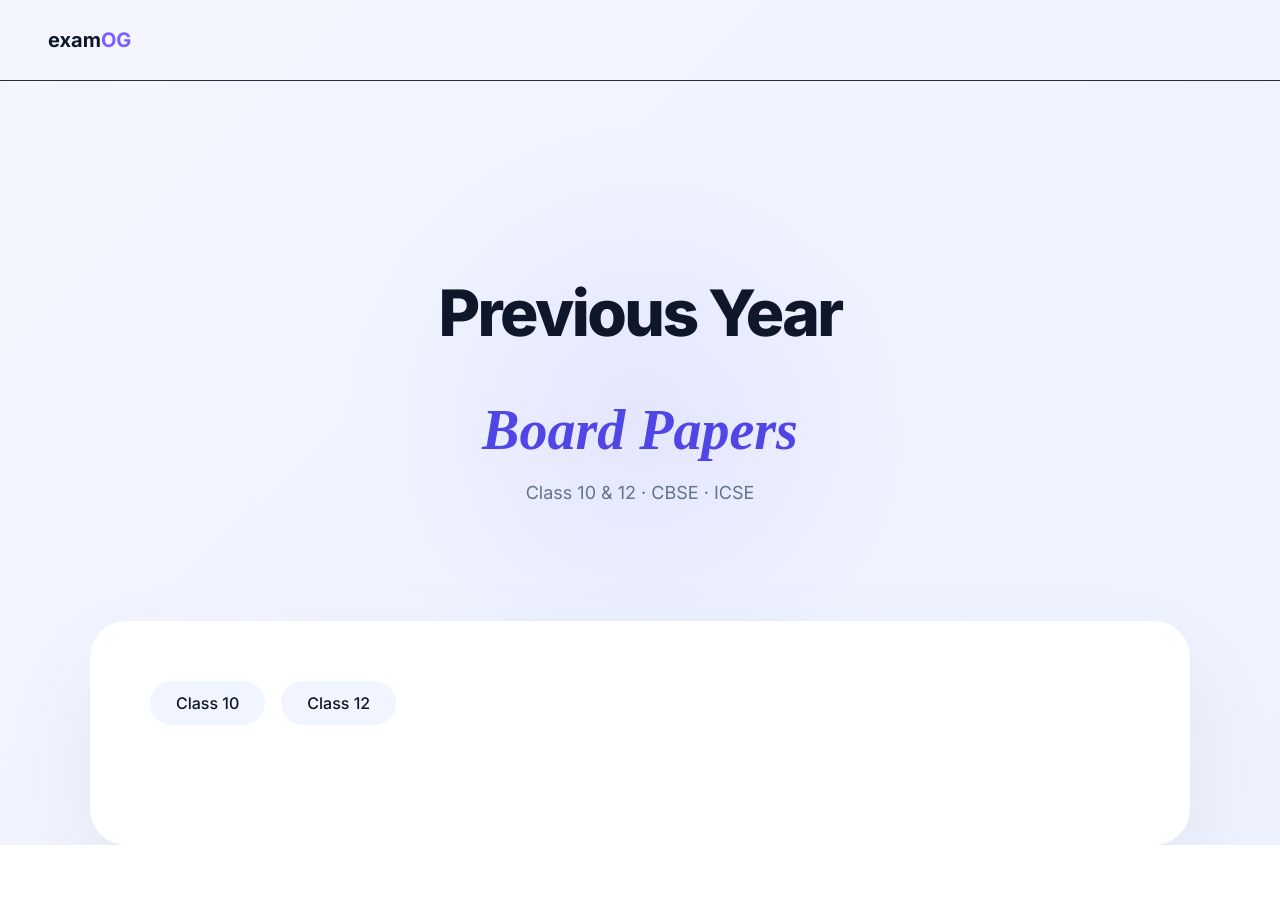
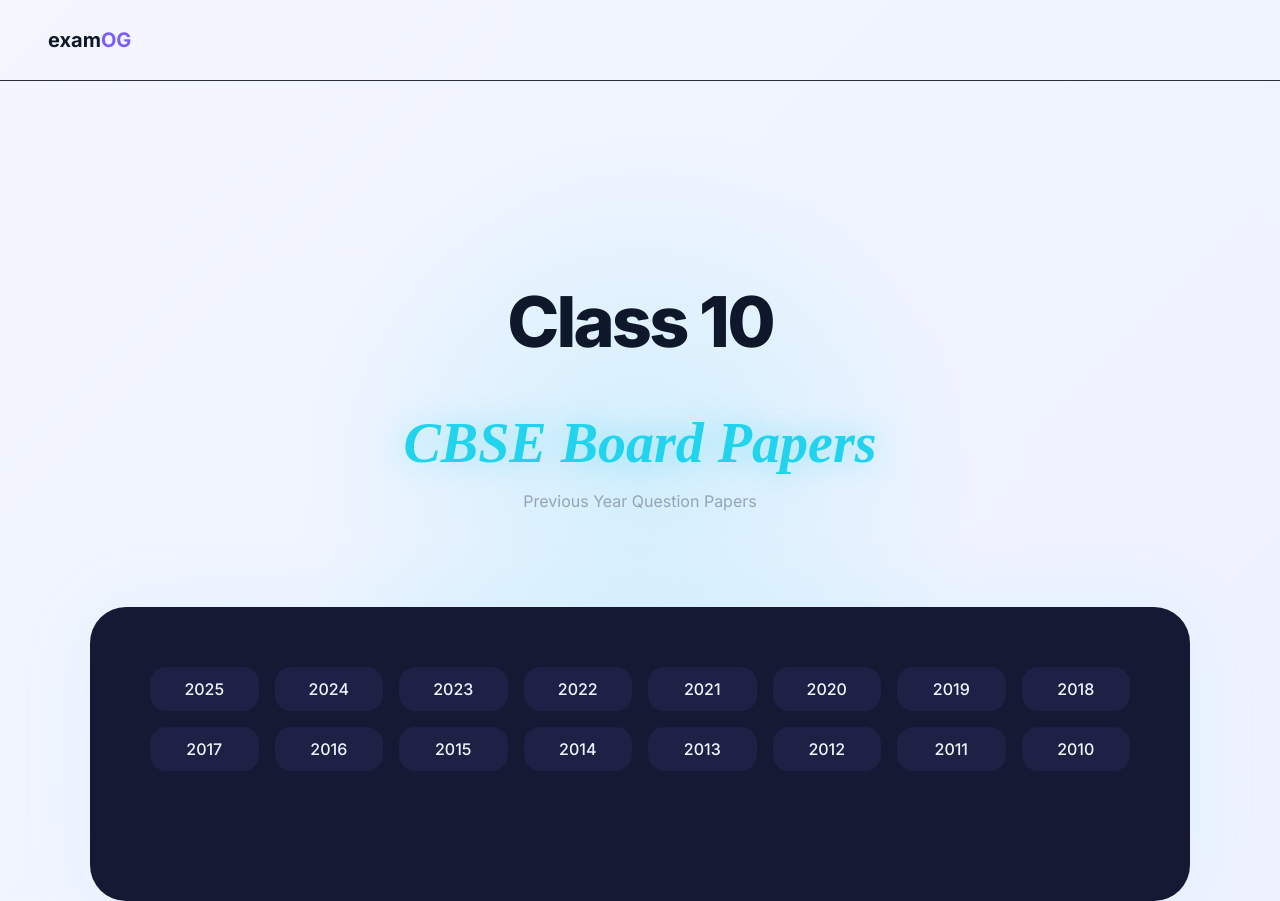
Before and after one commit to jia-nil/examogfrontend, a React (Vite) app: page / in a window 1280 px wide. Before the commit the page ends 845 px from the top, so only its background shows below. Built offline with nearby package versions, Linux system fonts and the light colour scheme; a web font is replaced by a local one.

Commit message:
Update Dashboard.tsx

```diff
--- a/src/pages/Dashboard.tsx
+++ b/src/pages/Dashboard.tsx
@@ -5,23 +5,22 @@ const years = Array.from({ length: 16 }, (_, i) => 2025 - i);
 const subjects = ["Maths", "Science", "English", "SST"];
 
 export default function Dashboard() {
-  const [selectedClass, setSelectedClass] = useState<number | null>(null);
-  const [selectedBoard, setSelectedBoard] = useState<string | null>(null);
   const [selectedYear, setSelectedYear] = useState<number | null>(null);
 
   return (
     <div style={{ minHeight: "100vh", position: "relative" }}>
 
-      {/* Subtle Glow Elements */}
+      {/* Neon Glow Background */}
       <div
         style={{
           position: "absolute",
           top: 120,
           left: "50%",
           transform: "translateX(-50%)",
-          width: 600,
-          height: 600,
-          background: "radial-gradient(circle, rgba(79,70,229,0.08) 0%, transparent 70%)",
+          width: 700,
+          height: 700,
+          background:
+            "radial-gradient(circle, rgba(34,211,238,0.15) 0%, transparent 70%)",
           borderRadius: "50%",
           zIndex: 0,
         }}
@@ -33,20 +32,20 @@ export default function Dashboard() {
       <section
         style={{
           textAlign: "center",
-          padding: "140px 20px 100px",
+          padding: "140px 20px 80px",
           position: "relative",
           zIndex: 1,
         }}
       >
         <h1
           style={{
-            fontSize: 64,
+            fontSize: 70,
             fontWeight: 800,
             letterSpacing: "-0.04em",
             marginBottom: 10,
           }}
         >
-          Previous Year
+          Class 10
         </h1>
 
         <h2
@@ -55,105 +54,40 @@ export default function Dashboard() {
             fontStyle: "italic",
             fontSize: 56,
             fontWeight: 700,
-            color: "#4F46E5",
-            marginBottom: 20,
+            color: "#22D3EE",
+            marginBottom: 16,
+            textShadow: "0 0 30px rgba(34,211,238,0.4)",
           }}
         >
-          Board Papers
+          CBSE Board Papers
         </h2>
 
         <p
           style={{
-            fontSize: 18,
-            color: "#64748B",
+            fontSize: 16,
+            color: "#94A3B8",
           }}
         >
-          Class 10 & 12 · CBSE · ICSE
+          Previous Year Question Papers
         </p>
       </section>
 
-      {/* Main Panel */}
+      {/* Main Container */}
       <div
         style={{
           maxWidth: 1100,
           margin: "0 auto",
           padding: 60,
-          background: "#FFFFFF",
+          background: "#151933",
           borderRadius: 36,
-          boxShadow: "0 40px 100px rgba(15,23,42,0.06)",
+          boxShadow:
+            "0 0 80px rgba(34,211,238,0.08)",
           position: "relative",
           zIndex: 1,
         }}
       >
-        {/* Class & Board */}
-        <div style={{ marginBottom: 60 }}>
-
-          <div style={{ display: "flex", gap: 16, marginBottom: 30 }}>
-            {[10, 12].map((cls) => (
-              <div
-                key={cls}
-                onClick={() => {
-                  setSelectedClass(cls);
-                  setSelectedBoard(null);
-                  setSelectedYear(null);
-                }}
-                style={{
-                  padding: "12px 26px",
-                  borderRadius: 999,
-                  cursor: "pointer",
-                  background:
-                    selectedClass === cls
-                      ? "#4F46E5"
-                      : "#F1F5FF",
-                  color:
-                    selectedClass === cls
-                      ? "#FFFFFF"
-                      : "#0F172A",
-                  fontWeight: 500,
-                  transition: "all 0.2s ease",
-                }}
-              >
-                Class {cls}
-              </div>
-            ))}
-          </div>
-
-          {selectedClass && (
-            <div style={{ display: "flex", gap: 16 }}>
-              {["CBSE", "ICSE"].map((board) => (
-                <div
-                  key={board}
-                  onClick={() => {
-                    setSelectedBoard(board);
-                    setSelectedYear(null);
-                  }}
-                  style={{
-                    padding: "12px 26px",
-                    borderRadius: 999,
-                    cursor: "pointer",
-                    background:
-                      selectedBoard === board
-                        ? "#4F46E5"
-                        : "#F1F5FF",
-                    color:
-                      selectedBoard === board
-                        ? "#FFFFFF"
-                        : "#0F172A",
-                    fontWeight: 500,
-                    transition: "all 0.2s ease",
-                  }}
-                >
-                  {board}
-                </div>
-              ))}
-            </div>
-          )}
-        </div>
-
         {/* Year Grid */}
-        {selectedClass && selectedBoard && (
-          <>
-            <div style={{ marginBottom: 60 }}>
+        <div style={{ marginBottom: 70 }}>
           <div
             style={{
               display: "grid",
@@ -167,20 +101,29 @@ export default function Dashboard() {
                 key={year}
                 onClick={() => setSelectedYear(year)}
                 style={{
-                      padding: "10px 0",
+                  padding: "12px 0",
                   borderRadius: 16,
                   textAlign: "center",
                   cursor: "pointer",
                   background:
                     selectedYear === year
-                          ? "#4F46E5"
-                          : "#F8FAFF",
+                      ? "#22D3EE"
+                      : "#1C2145",
                   color:
                     selectedYear === year
-                          ? "#FFFFFF"
-                          : "#0F172A",
+                      ? "#0F1222"
+                      : "#F1F5FF",
                   fontWeight: 500,
-                      transition: "all 0.2s ease",
+                  transition: "all 0.25s ease",
+                }}
+                onMouseEnter={(e) => {
+                  if (selectedYear !== year) {
+                    e.currentTarget.style.boxShadow =
+                      "0 0 20px rgba(34,211,238,0.4)";
+                  }
+                }}
+                onMouseLeave={(e) => {
+                  e.currentTarget.style.boxShadow = "none";
                 }}
               >
                 {year}
@@ -205,25 +148,29 @@ export default function Dashboard() {
                 style={{
                   padding: 40,
                   borderRadius: 28,
-                      background: "#FFFFFF",
+                  background: "#1C2145",
                   boxShadow:
-                        "0 20px 60px rgba(15,23,42,0.05)",
+                    "0 0 40px rgba(34,211,238,0.05)",
                   cursor: "pointer",
                   transition: "all 0.3s ease",
                 }}
-                    onMouseEnter={(e) =>
-                      (e.currentTarget.style.transform =
-                        "translateY(-6px)")
-                    }
-                    onMouseLeave={(e) =>
-                      (e.currentTarget.style.transform =
-                        "translateY(0px)")
-                    }
+                onMouseEnter={(e) => {
+                  e.currentTarget.style.transform =
+                    "translateY(-6px)";
+                  e.currentTarget.style.boxShadow =
+                    "0 0 40px rgba(34,211,238,0.25)";
+                }}
+                onMouseLeave={(e) => {
+                  e.currentTarget.style.transform =
+                    "translateY(0px)";
+                  e.currentTarget.style.boxShadow =
+                    "0 0 40px rgba(34,211,238,0.05)";
+                }}
               >
                 <h3 style={{ marginBottom: 8 }}>{subj}</h3>
                 <p
                   style={{
-                        color: "#64748B",
+                    color: "#94A3B8",
                     fontSize: 14,
                   }}
                 >
@@ -233,8 +180,6 @@ export default function Dashboard() {
             ))}
           </div>
         )}
-          </>
-        )}
       </div>
     </div>
   );
```
Lines whose indentation alone changed are shown as unchanged.
